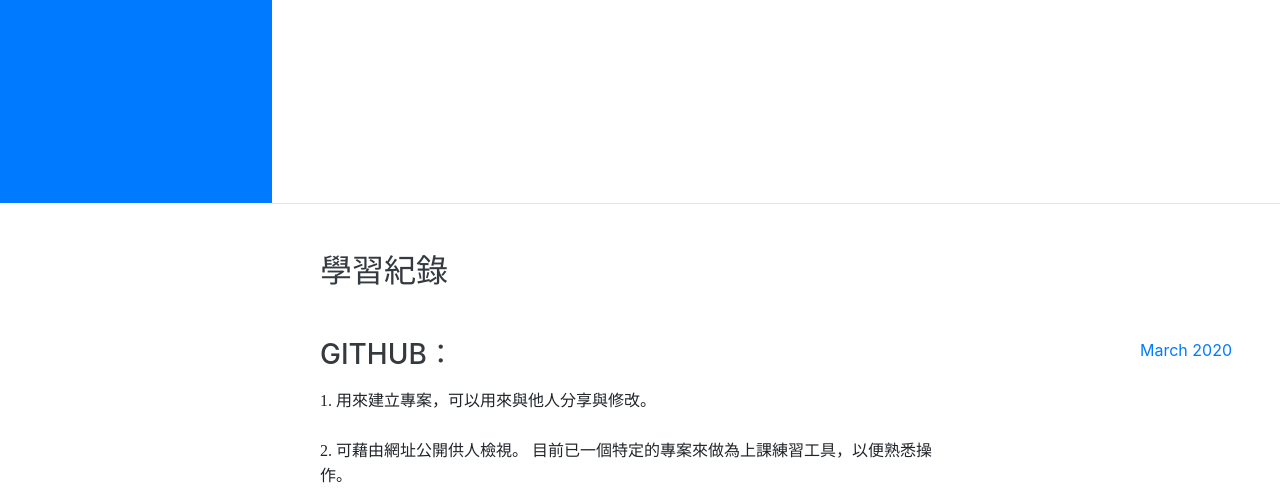
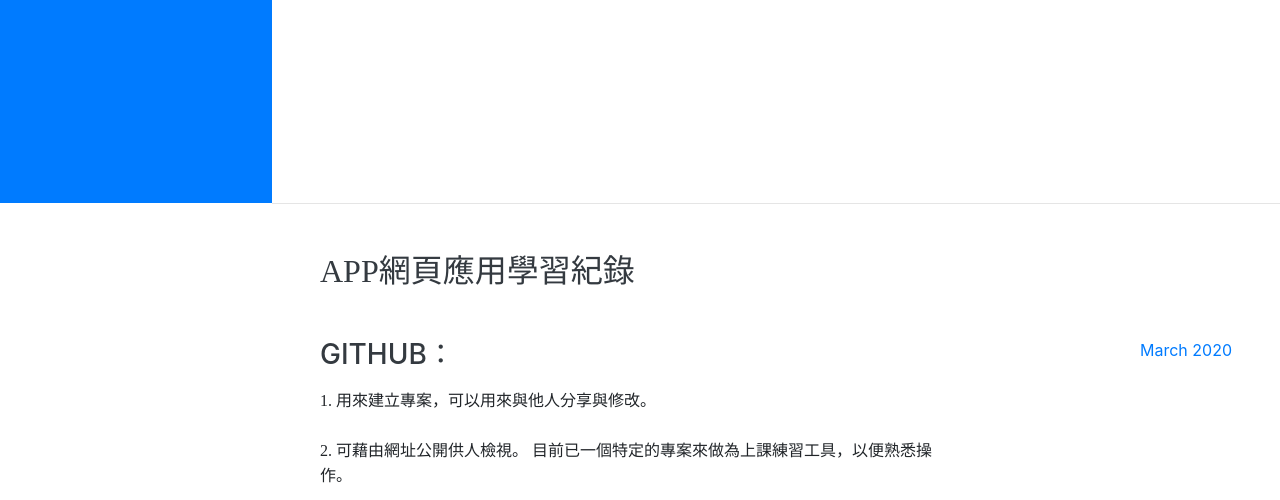
Before and after one commit to timmy930/Timmywork.github.io, a website with bundled scripts: page index.html in a window 1280 px wide. Shown: the part 597-1097 px from the top of the page. Built offline with nearby package versions, Linux system fonts and the light colour scheme; a web font is replaced by a local one.

Commit message:
update 4

```diff
--- a/index.html
+++ b/index.html
@@ -89,7 +89,7 @@
 
     <section class="resume-section p-3 p-lg-5 d-flex justify-content-center" id="experience">
       <div class="w-100">
-        <h2 class="mb-5"><font face="微軟正黑體"">學習紀錄</font></h2>
+        <h2 class="mb-5"><font face="微軟正黑體"">APP網頁應用學習紀錄</font></h2>
 
         <div class="resume-item d-flex flex-column flex-md-row justify-content-between mb-5">
           <div class="resume-content">
```
